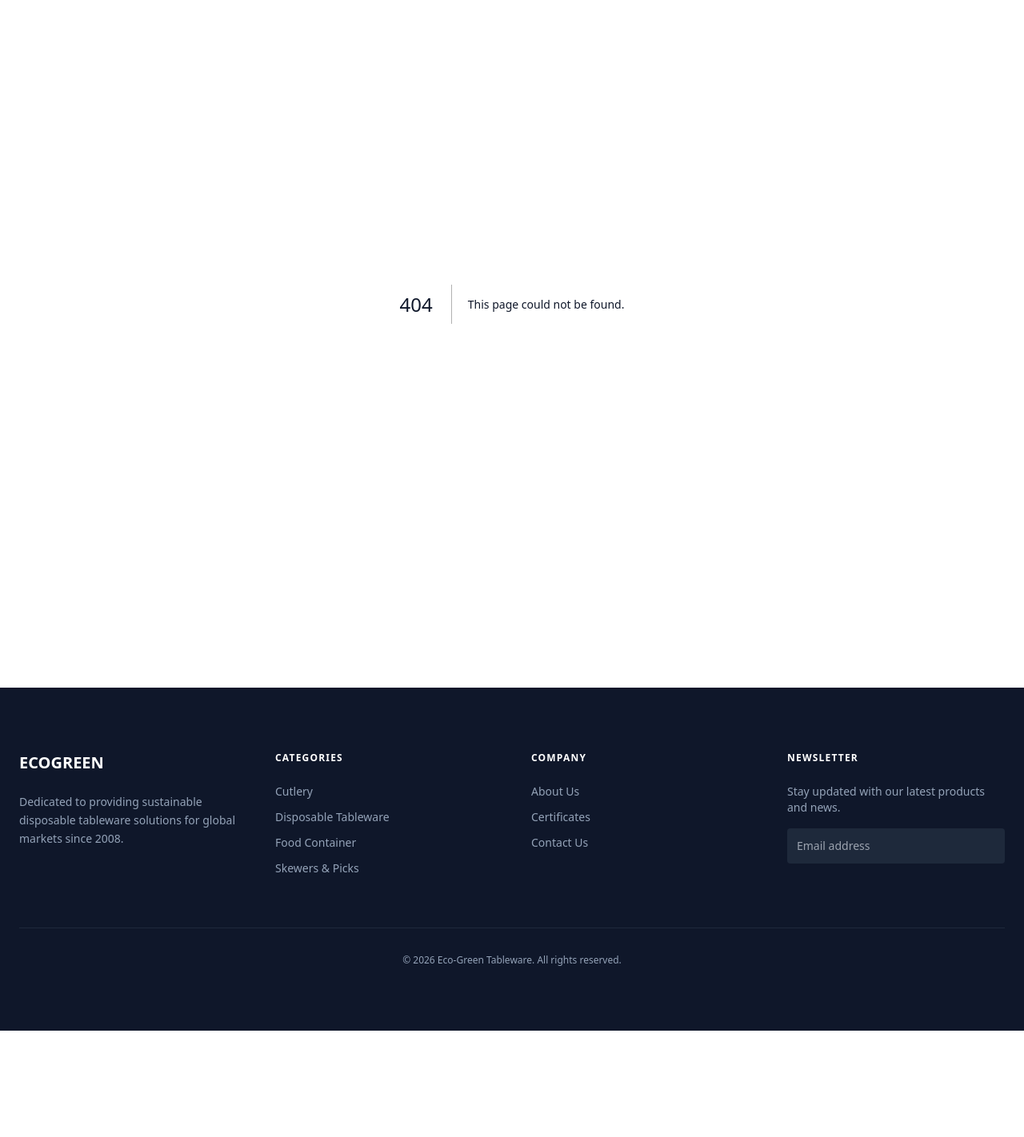
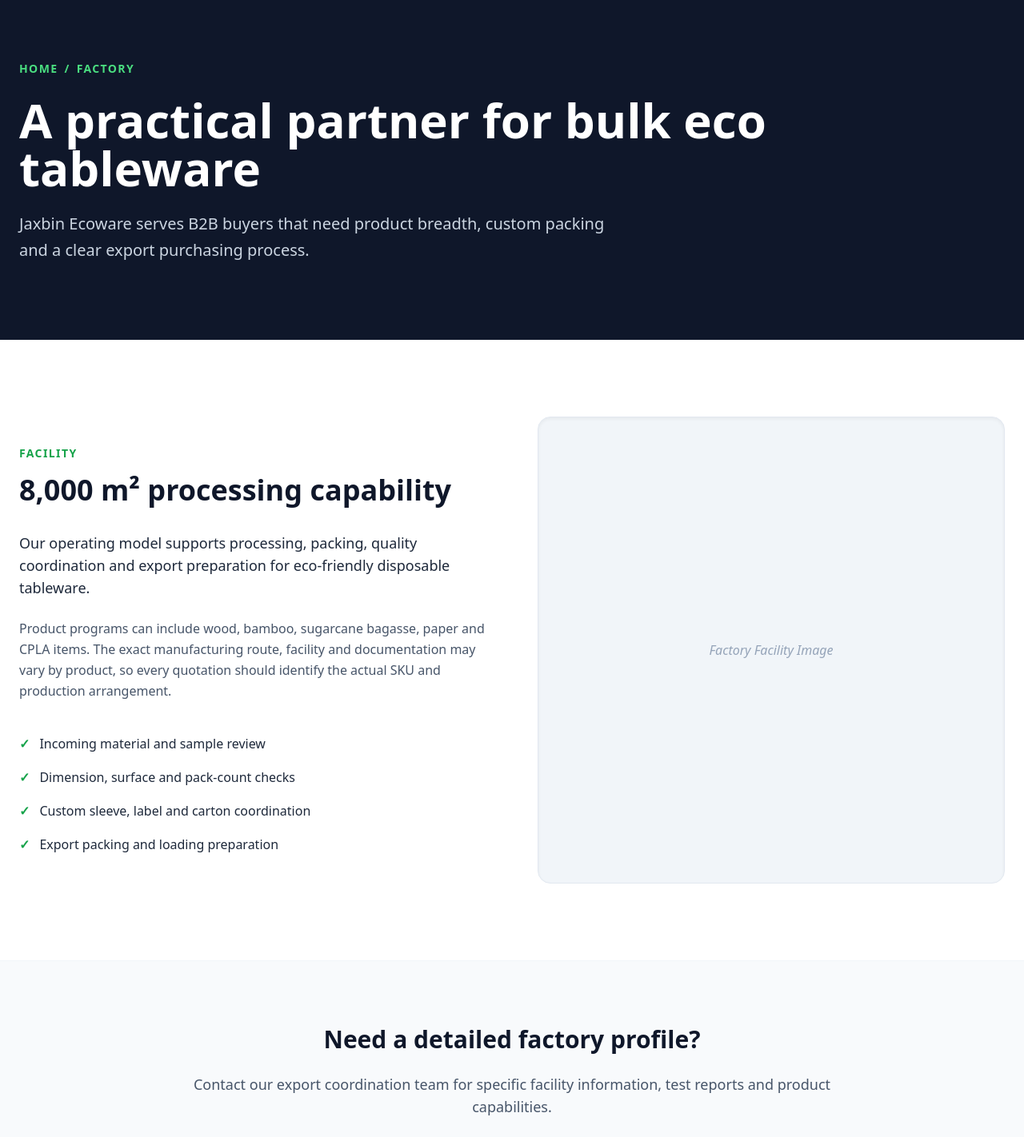
Before and after one commit to lixiufang088-art/jaxbin-ecoware, a Next.js app: page /about in a window 1280 px wide. Before the commit this address had no page. Shown: the part 100-1522 px from the top of the page at 80% size. Before the commit the page ends 1389 px from the top, so only its background shows below. Built offline with nearby package versions, Linux system fonts and the light colour scheme.

Commit message:
feat: complete phase 1 content migration (Stats, Why Jaxbin, About page)

```diff
--- /dev/null
+++ b/app/about/page.tsx
@@ -0,0 +1,67 @@
+import Link from 'next/link';
+
+export default function AboutPage() {
+  return (
+    <div className="min-h-screen">
+      {/* Page Hero */}
+      <section className="bg-slate-900 text-white py-24">
+        <div className="max-w-7xl mx-auto px-6">
+          <div className="flex items-center gap-2 text-green-400 text-sm mb-6 uppercase tracking-widest font-semibold">
+            <Link href="/" className="hover:text-white transition">Home</Link>
+            <span>/</span>
+            <span>Factory</span>
+          </div>
+          <h1 className="text-4xl md:text-6xl font-bold mb-6">A practical partner for bulk eco tableware</h1>
+          <p className="text-xl text-slate-300 max-w-3xl leading-relaxed">
+            Jaxbin Ecoware serves B2B buyers that need product breadth, custom packing and a clear export purchasing process.
+          </p>
+        </div>
+      </section>
+
+      {/* Facility Section */}
+      <section className="py-24 px-6">
+        <div className="max-w-7xl mx-auto grid grid-cols-1 md:grid-cols-2 gap-16 items-center">
+          <div>
+            <span className="text-green-600 font-bold uppercase tracking-widest text-sm mb-4 block">Facility</span>
+            <h2 className="text-3xl md:text-4xl font-bold mb-8 text-slate-900">8,000 m² processing capability</h2>
+            <div className="space-y-6 text-slate-600 leading-relaxed">
+              <p className="text-lg font-medium text-slate-800">Our operating model supports processing, packing, quality coordination and export preparation for eco-friendly disposable tableware.</p>
+              <p>Product programs can include wood, bamboo, sugarcane bagasse, paper and CPLA items. The exact manufacturing route, facility and documentation may vary by product, so every quotation should identify the actual SKU and production arrangement.</p>
+
+              <ul className="space-y-4 pt-4">
+                {[
+                  "Incoming material and sample review",
+                  "Dimension, surface and pack-count checks",
+                  "Custom sleeve, label and carton coordination",
+                  "Export packing and loading preparation"
+                ].map((item, idx) => (
+                  <li key={idx} className="flex items-start gap-3">
+                    <span className="text-green-600 font-bold">✓</span>
+                    <span className="font-medium text-slate-800">{item}</span>
+                  </li>
+                ))}
+              </ul>
+            </div>
+          </div>
+          <div className="aspect-square bg-slate-100 rounded-2xl overflow-hidden relative border border-slate-200 shadow-inner">
+             {/* Placeholder for Factory Image */}
+             <div className="absolute inset-0 flex items-center justify-center text-slate-400 italic">
+               Factory Facility Image
+             </div>
+          </div>
+        </div>
+      </section>
+
+      {/* Call to Action */}
+      <section className="bg-slate-50 py-20 px-6 border-y border-slate-100">
+        <div className="max-w-4xl mx-auto text-center">
+          <h2 className="text-3xl font-bold mb-6">Need a detailed factory profile?</h2>
+          <p className="text-slate-600 mb-10 text-lg">Contact our export coordination team for specific facility information, test reports and product capabilities.</p>
+          <Link href="/contact" className="bg-green-600 text-white px-10 py-4 rounded-full font-bold text-lg hover:bg-green-700 transition shadow-lg shadow-green-200">
+            Get Factory Quote
+          </Link>
+        </div>
+      </section>
+    </div>
+  );
+}
--- a/app/layout.tsx
+++ b/app/layout.tsx
@@ -35,6 +35,7 @@
                   ))}
                 </div>
               </div>
+              <Link href="/oem" className="hover:text-green-600 transition">OEM Service</Link>
               <Link href="/about" className="hover:text-green-600 transition">About Us</Link>
               <Link href="/contact" className="bg-green-600 text-white px-5 py-2 rounded-full hover:bg-green-700 transition">Get a Quote</Link>
             </div>
--- a/app/page.tsx
+++ b/app/page.tsx
@@ -45,6 +45,38 @@
         </div>
       </section>
 
+      {/* Why Jaxbin Section */}
+      <section className="py-20 bg-slate-50">
+        <div className="max-w-7xl mx-auto px-6">
+          <div className="text-center mb-16">
+            <h2 className="text-3xl font-bold text-slate-900 mb-4">A Practical B2B Partner, Not Just a Product Catalog</h2>
+            <p className="text-slate-600 max-w-2xl mx-auto">Clear specifications, practical customization options and a quotation flow that helps reduce sourcing back-and-forth.</p>
+          </div>
+          <div className="grid grid-cols-1 md:grid-cols-4 gap-8">
+            <div className="bg-white p-8 rounded-xl shadow-sm border border-slate-100">
+              <div className="w-12 h-12 bg-green-100 text-green-700 rounded-lg flex items-center justify-center text-2xl mb-6">▦</div>
+              <h3 className="text-xl font-bold mb-3">Multi-category Sourcing</h3>
+              <p className="text-slate-600 text-sm">Consolidate related tableware and foodservice accessories under one project.</p>
+            </div>
+            <div className="bg-white p-8 rounded-xl shadow-sm border border-slate-100">
+              <div className="w-12 h-12 bg-green-100 text-green-700 rounded-lg flex items-center justify-center text-2xl mb-6">✎</div>
+              <h3 className="text-xl font-bold mb-3">Private-label Options</h3>
+              <p className="text-slate-600 text-sm">Develop sleeves, wraps, labels, retail packs and shipping cartons for your brand.</p>
+            </div>
+            <div className="bg-white p-8 rounded-xl shadow-sm border border-slate-100">
+              <div className="w-12 h-12 bg-green-100 text-green-700 rounded-lg flex items-center justify-center text-2xl mb-6">✓</div>
+              <h3 className="text-xl font-bold mb-3">Quality Checkpoints</h3>
+              <p className="text-slate-600 text-sm">Confirm samples, dimensions, moisture, surface finish, packing and carton marks.</p>
+            </div>
+            <div className="bg-white p-8 rounded-xl shadow-sm border border-slate-100">
+              <div className="w-12 h-12 bg-green-100 text-green-700 rounded-lg flex items-center justify-center text-2xl mb-6">⇄</div>
+              <h3 className="text-xl font-bold mb-3">Export Coordination</h3>
+              <p className="text-slate-600 text-sm">Support for mixed specifications, packing lists, shipment planning and documentation.</p>
+            </div>
+          </div>
+        </div>
+      </section>
+
       {/* Trust Badges / Certificates */}
       <section className="bg-slate-50 py-16">
         <div className="max-w-7xl mx-auto px-6 flex flex-wrap justify-between items-center opacity-60 grayscale hover:grayscale-0 transition-all duration-500">
```
